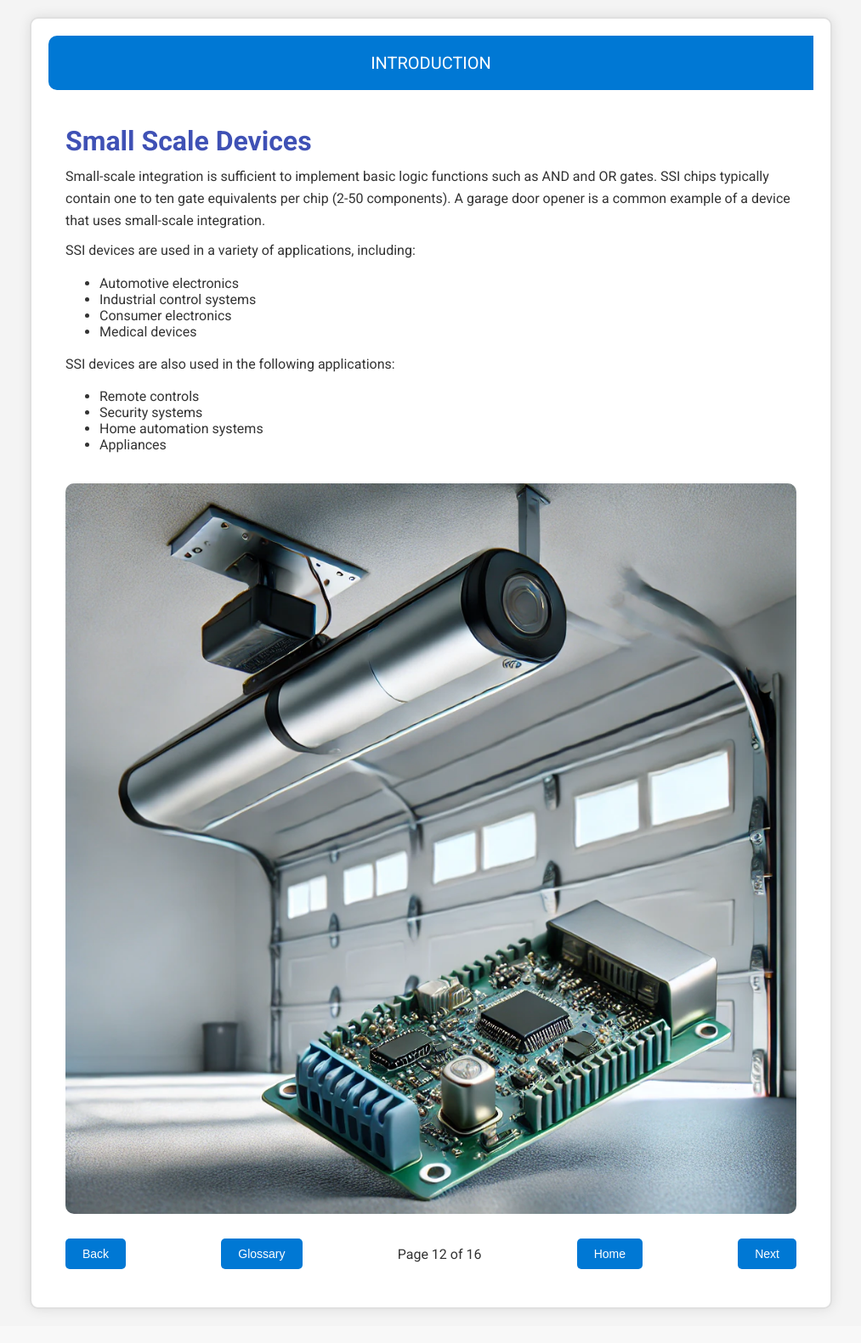
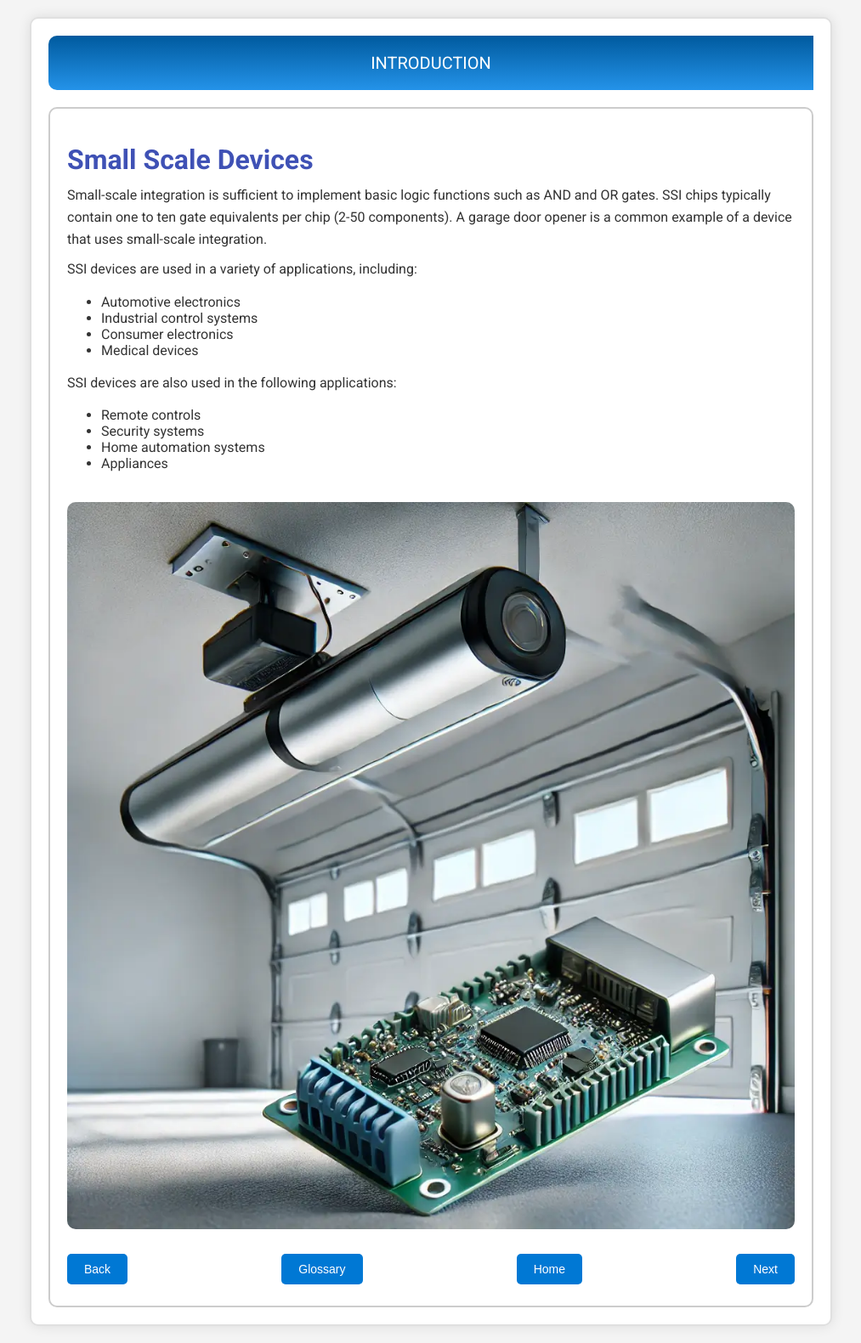
Before and after one commit to do360now/semiconductor, a FastAPI app: page /general_overview/introduction/small_scale_devices in a window 1280 px wide. Shown: the whole page at 85% size, without its empty margins (133-1146 px from the left). Before the commit the page ends 1544 px from the top, so only its background shows below. Run offline with FastAPI, Linux system fonts and the light colour scheme.

Commit message:
feat: speed up site

```diff
--- a/app/templates/course_overview.html
+++ b/app/templates/course_overview.html
@@ -3,7 +3,7 @@
 <head>
     <meta charset="UTF-8">
     <meta name="viewport" content="width=device-width, initial-scale=1.0">
-    <link rel="stylesheet" href="/static/styles.css">
+    <link rel="stylesheet" href="/static/css/styles.css">
     <link href="https://fonts.googleapis.com/css2?family=Roboto:wght@400;700&display=swap" rel="stylesheet">
     <link rel="icon" href="/images/favicon2.png">
     <title>Course Overview</title>
--- a/app/templates/general_overview/introduction/binary_counting.html
+++ b/app/templates/general_overview/introduction/binary_counting.html
@@ -3,7 +3,7 @@
 <head>
     <meta charset="UTF-8">
     <meta name="viewport" content="width=device-width, initial-scale=1.0">
-    <link rel="stylesheet" href="/static/styles.css">
+    <link rel="stylesheet" href="/static/css/styles.css">
     <link href="https://fonts.googleapis.com/css2?family=Roboto:wght@400;700&display=swap" rel="stylesheet">
     <link rel="icon" href="/images/favicon2.png">
     <title>Binary Counting</title>
@@ -197,7 +197,6 @@
             <div class="footer">
                 <a href="/general_overview/introduction/analog_and_digital"><button>Back</button></a>
                 <a href="/glossary"><button>Glossary</button></a>
-                <div class="page-number">Page 9 of 16</div>
                 <a href="/"><button>Home</button></a>
                 <a href="/general_overview/introduction/digital_logic"><button>Next</button></a>
             </div>
--- a/app/templates/general_overview/introduction/digital_logic.html
+++ b/app/templates/general_overview/introduction/digital_logic.html
@@ -3,7 +3,7 @@
 <head>
     <meta charset="UTF-8">
     <meta name="viewport" content="width=device-width, initial-scale=1.0">
-    <link rel="stylesheet" href="/static/styles.css">
+    <link rel="stylesheet" href="/static/css/styles.css">
     <link href="https://fonts.googleapis.com/css2?family=Roboto:wght@400;700&display=swap" rel="stylesheet">
     <link rel="icon" href="/images/favicon2.png">
     <title>Digital Logic</title>
--- a/app/templates/general_overview/introduction/medium_scale_devices.html
+++ b/app/templates/general_overview/introduction/medium_scale_devices.html
@@ -3,7 +3,7 @@
 <head>
     <meta charset="UTF-8">
     <meta name="viewport" content="width=device-width, initial-scale=1.0">
-    <link rel="stylesheet" href="/static/styles.css">
+    <link rel="stylesheet" href="/static/css/styles.css">
     <link href="https://fonts.googleapis.com/css2?family=Roboto:wght@400;700&display=swap" rel="stylesheet">
     <link rel="icon" href="/images/favicon2.png">
     <title>Medium Scale Devices</title>
--- a/app/templates/general_overview/introduction/small_scale_devices.html
+++ b/app/templates/general_overview/introduction/small_scale_devices.html
@@ -3,7 +3,7 @@
 <head>
     <meta charset="UTF-8">
     <meta name="viewport" content="width=device-width, initial-scale=1.0">
-    <link rel="stylesheet" href="/static/styles.css">
+    <link rel="stylesheet" href="/static/css/styles.css">
     <link href="https://fonts.googleapis.com/css2?family=Roboto:wght@400;700&display=swap" rel="stylesheet">
     <link rel="icon" href="/images/favicon2.png">
     <title>Small Scale Devices</title>
@@ -218,12 +218,11 @@
                 </ul>
             </div>
             <div class="image-container">
-                <img src="/images/ssi_garage.png" alt="Small Scale Device">
+                <img src="/images/ssi_garage.webp" alt="Small Scale Device">
             </div>
             <div class="footer">
                 <a href="/general_overview/introduction/integrated_circuit_development"><button>Back</button></a>
                 <a href="/glossary"><button>Glossary</button></a>
-                <div class="page-number">Page 12 of 16</div>
                 <a href="/"><button>Home</button></a>
                 <a href="/general_overview/introduction/medium_scale_devices"><button>Next</button></a>
             </div>
--- a/app/templates/tutorial.html
+++ b/app/templates/tutorial.html
@@ -3,7 +3,7 @@
 <head>
     <meta charset="UTF-8">
     <meta name="viewport" content="width=device-width, initial-scale=1.0">
-    <link rel="stylesheet" href="/static/styles.css">
+    <link rel="stylesheet" href="/static/css/styles.css">
     <title>{{content.title}}</title>
 </head>
 <body>
```
Also changed, not shown: app/static/images/electric.png, app/static/images/ssi_garage.png (deleted), app/static/images/ssi_garage.webp (added), 2 other files.
